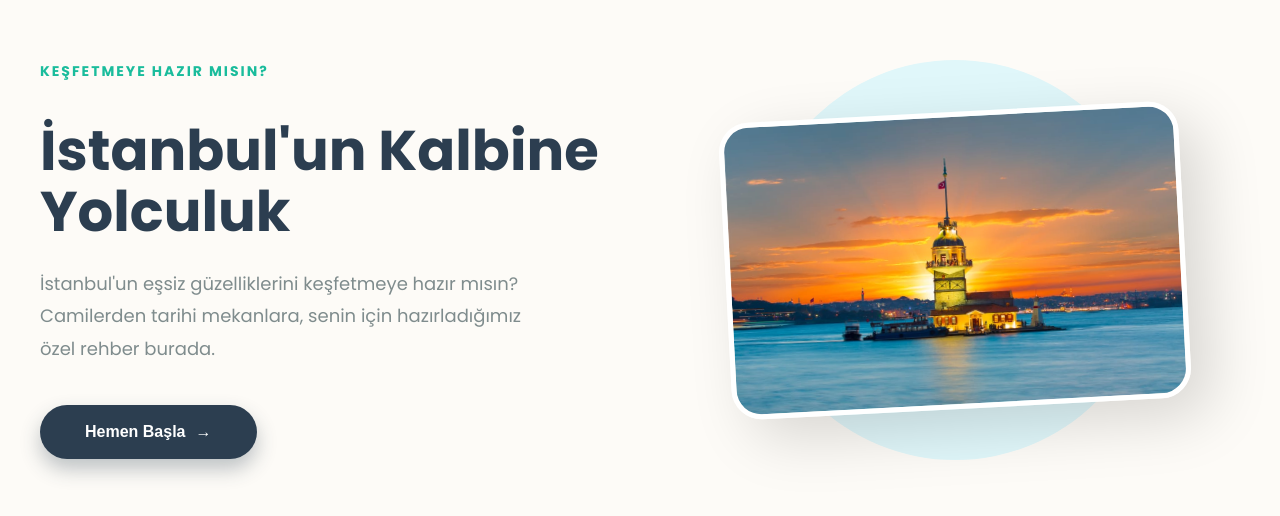
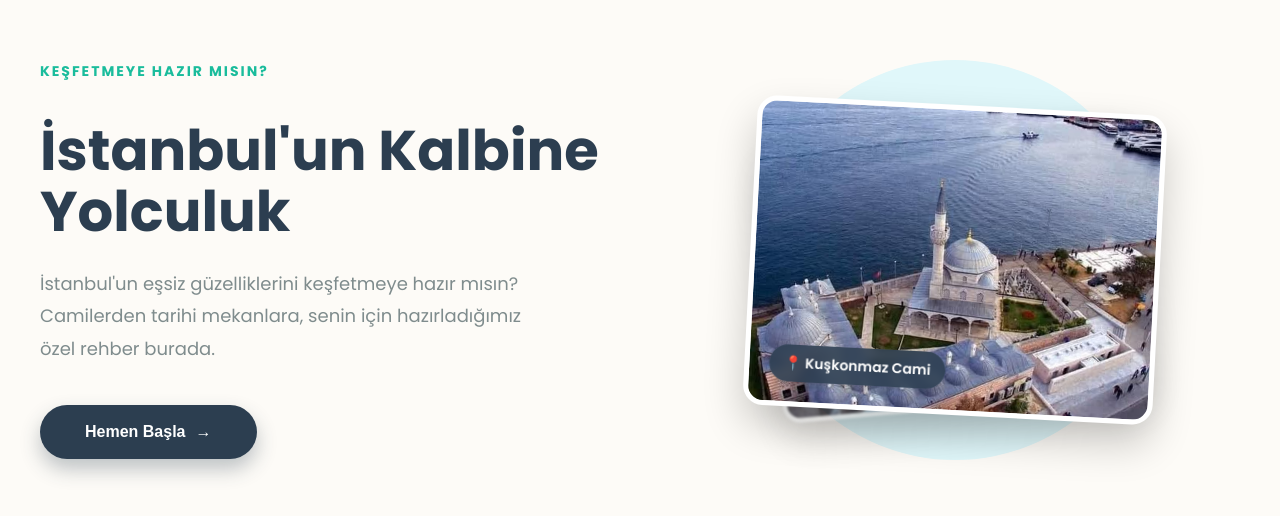
Before and after one commit to MEG-1453/My-Hobbies-Lab, a React (Vite) app in the folder react-learning-journey/travel-guide/: page / in a window 1280 px wide. Shown: the part 140-656 px from the top of the page. Built offline with nearby package versions, Linux system fonts and the light colour scheme.

Commit message:
Yeni eklemeler yapıldı ve yükleme animasyonu koyuldu

```diff
--- a/react-learning-journey/travel-guide/src/App.jsx
+++ b/react-learning-journey/travel-guide/src/App.jsx
@@ -4,11 +4,16 @@ import { places } from './Data'
 import Place from './components/Place'
 import './App.css' // CSS dosyanı import etmeyi unutma
 import Welcome from './components/Welcome'
+import Loading from './components/Loading' // YENİ: Loading bileşenini ekledik
 
 function App() {
 
   // Ekran kontrolü için yeni bir state (Değişken)
   const [showWelcome, setShowWelcome] = useState(true);
+
+  // YENİ: Yükleme ekranını kontrol edecek state
+  const [isLoading, setIsLoading] = useState(false);
+
   // Arama kelimesini tutacak state (değişken)
   const [query, setQuery] = useState("");
   // SEÇİLEN YERLERİ TUTACAK STATE (DİZİ)
@@ -51,9 +56,28 @@ function App() {
     window.open(baseUrl + "/" + destinationPath, "_blank");
   };
 
+  // YENİ: Uygulamayı başlatan ve Loading ekranını devreye sokan fonksiyon
+  const handleStartApp = () => {
+    // 1. Karşılama ekranını kapat
+    setShowWelcome(false);
+    // 2. Yükleme ekranını aç
+    setIsLoading(true);
+
+    // 3. 2 saniye bekle ve yükleme ekranını kapatıp ana ekrana geç
+    setTimeout(() => {
+        setIsLoading(false);
+    }, 2000);
+  };
+
   // EĞER showWelcome TRUE İSE SADECE KARŞILAMA EKRANINI GÖSTER
   if (showWelcome) {
-    return <Welcome onStart={() => setShowWelcome(false)} />
+    // onStart tetiklendiğinde artık handleStartApp çalışacak
+    return <Welcome onStart={handleStartApp} />
+  }
+
+  // YENİ: EĞER isLoading TRUE İSE YÜKLEME EKRANINI GÖSTER
+  if (isLoading) {
+    return <Loading />
   }
 
   return (
--- a/react-learning-journey/travel-guide/src/Data.jsx
+++ b/react-learning-journey/travel-guide/src/Data.jsx
@@ -5,6 +5,8 @@ import Medine from './images/medine.jpg';
 import Mekke from './images/mekke.jpg';
 import Metokati from './images/metokati-kabri.jpg';
 import YerAlti from './images/yer_alti.png'
+import Galata from './images/Galata.jpg'
+import KizKulesi from './images/Kız-kulesi.jpg'
 
 export const places = [
     {
@@ -55,6 +57,20 @@ export const places = [
         description: "Lorem ipsum dolor sit, amet consectetur adipisicing elit. Id consectetur debitis obcaecati assumenda soluta molestias quisquam dicta nemo iste reprehenderit!",
         link: "https://share.google/9SjPB5jgeiKBbLFOp",
         image: Medine
+    },
+    {
+        id: 8,
+        title: "Galata Kulesi",
+        description: "Lorem ipsum dolor sit, amet consectetur adipisicing elit. Id consectetur debitis obcaecati assumenda soluta molestias quisquam dicta nemo iste reprehenderit!",
+        link: "https://share.google/81AAZjpW2bjy9Vbrr",
+        image: Galata
+    },
+    {
+        id: 9,
+        title: "Kız Kulesi",
+        description: "Lorem ipsum dolor sit, amet consectetur adipisicing elit. Id consectetur debitis obcaecati assumenda soluta molestias quisquam dicta nemo iste reprehenderit!",
+        link: "https://share.google/OzQ3MJTlTy7INbUKs",
+        image: KizKulesi
     }
 
 ];
--- /dev/null
+++ b/react-learning-journey/travel-guide/src/components/Loading.jsx
@@ -0,0 +1,28 @@
+import React from 'react'
+import '../css/Loading.css'
+
+function Loading() {
+  return (
+    <div className="loading-container">
+      <div className="loading-content">
+
+        {/* Uçak İkonu ve Animasyonu */}
+        <div className="plane-wrapper">
+            <span className="plane-icon">✈️</span>
+        </div>
+
+        {/* Yazılar */}
+        <h2>Rotanız Hazırlanıyor...</h2>
+        <p>İstanbul'un eşsiz mekanları listeleniyor</p>
+
+        {/* İlerleme Çubuğu (Loading Bar) */}
+        <div className="progress-bar-container">
+            <div className="progress-bar"></div>
+        </div>
+
+      </div>
+    </div>
+  )
+}
+
+export default Loading
--- a/react-learning-journey/travel-guide/src/components/Welcome.jsx
+++ b/react-learning-journey/travel-guide/src/components/Welcome.jsx
@@ -1,16 +1,34 @@
-import React from 'react'
+import React, { useState } from 'react'
 import '../css/Welcome.css'
-// Örnek olarak elindeki resimlerden birini import ettim.
-// İstersen buraya 'welcome.jpg' diye yeni bir resim ekleyip onu çağırabilirsin.
-import WelcomeImage from '../images/kız-kulesi.jpg'
-// Header'ı buradan kaldırdım çünkü Welcome ekranı genelde fullscreen olur ve menü içermez.
-// Kullanıcı 'Başla' dediğinde ana ekrana ve menüye ulaşır.
+// Data'daki yerleri import ediyoruz ki resimlerini kullanalım
+import { places } from '../Data'
 
 function Welcome({ onStart }) {
+    // Hangi kartın en üstte olduğunu tutan state (0'dan başlar)
+    const [activeIndex, setActiveIndex] = useState(0);
+    // Animasyonun çalışıp çalışmadığını kontrol eden state
+    const [isAnimating, setIsAnimating] = useState(false);
+
+    // Karta tıklama fonksiyonu
+    const handleCardClick = () => {
+        if (isAnimating) return; // Zaten animasyon varsa tekrar basamasın
+
+        setIsAnimating(true); // Animasyonu başlat (Kartı uçur)
+
+        // 0.3 saniye (CSS süresi kadar) bekle, sonra sıradaki karta geç
+        setTimeout(() => {
+            // Modulo (%) operatörü ile döngü sağlarız. Sona gelince başa döner.
+            setActiveIndex((prevIndex) => (prevIndex + 1) % places.length);
+            setIsAnimating(false); // Animasyonu bitir, yeni kart yerine otursun
+        }, 600);
+    };
+
+    // Şu anki ve bir sonraki kartın bilgilerini alalım
+    const currentPlace = places[activeIndex];
+    const nextPlace = places[(activeIndex + 1) % places.length];
+
     return (
         <div className='welcome-wrapper'>
-            {/* Arka plan görseli için css kullanacağız ama görseli buradan prop olarak da geçebiliriz */}
-
             <div className='welcome-container'>
                 <div className='welcome-content'>
                     <div className='welcome-text'>
@@ -22,10 +40,31 @@ function Welcome({ onStart }) {
                             <span className="arrow">→</span>
                         </button>
                     </div>
-                    <div className='welcome-image-box'>
-                        {/* Görsel etrafına dekoratif elementler ekledik CSS ile */}
-                        <img src={WelcomeImage} alt="İstanbul Karşılama" />
+
+                    {/* --- DEĞİŞEN KISIM: KART DESTESİ ALANI --- */}
+                    <div className='welcome-image-box' onClick={handleCardClick}>
+
+                        {/* 1. ARKADAKİ KART (Sıradaki Resim) */}
+                        {/* Bu kart sabit durur, öndeki gidince bu görünür olur */}
+                        {/* --- DEĞİŞEN KISIM: Back Card'a da animasyon sınıfı ekledik --- */}
+                        <div className={`card-stack-item back-card ${isAnimating ? 'slide-in' : ''}`}>
+                            <img src={nextPlace.image} alt="Next Place" />
+                        </div>
+
+                        {/* 2. ÖNDEKİ KART (Şu anki Resim) */}
+                        {/* isAnimating true ise 'slide-out' sınıfını ekle */}
+                        <div className={`card-stack-item top-card ${isAnimating ? 'slide-out' : ''}`}>
+                            <img src={currentPlace.image} alt={currentPlace.title} />
+
+                            {/* İsteğe bağlı: Resmin üzerine küçük bir etiket */}
+                            <div className="card-badge">
+                                📍 {currentPlace.title}
+                            </div>
+                        </div>
+
                     </div>
+                    {/* --- DEĞİŞEN KISIM SONU --- */}
+
                 </div>
             </div>
         </div>
--- /dev/null
+++ b/react-learning-journey/travel-guide/src/css/Loading.css
@@ -0,0 +1,86 @@
+.loading-container {
+    position: fixed;
+    top: 0;
+    left: 0;
+    width: 100%;
+    height: 100vh;
+    background-color: #fdfbf7; /* Ana temanla uyumlu zemin */
+    display: flex;
+    justify-content: center;
+    align-items: center;
+    z-index: 9999;
+    font-family: 'Poppins', sans-serif;
+}
+
+.loading-content {
+    text-align: center;
+    animation: fadeIn 0.5s ease;
+}
+
+/* Uçak Animasyonu */
+.plane-wrapper {
+    font-size: 60px;
+    margin-bottom: 20px;
+    display: inline-block;
+    animation: bouncePlane 2s infinite ease-in-out;
+}
+
+.plane-icon {
+    display: block;
+    transform: rotate(-45deg); /* Uçağın burnunu yukarı çevir */
+}
+
+/* Yazı Stilleri */
+.loading-content h2 {
+    color: #2c3e50;
+    font-size: 28px;
+    margin-bottom: 10px;
+    font-weight: 700;
+}
+
+.loading-content p {
+    color: #7f8c8d;
+    font-size: 16px;
+    margin-bottom: 30px;
+}
+
+/* İlerleme Çubuğu Kapsayıcısı */
+.progress-bar-container {
+    width: 300px;
+    height: 6px;
+    background-color: #e0e0e0;
+    border-radius: 10px;
+    overflow: hidden;
+    margin: 0 auto;
+    position: relative;
+}
+
+/* Hareketli Çubuk */
+.progress-bar {
+    width: 50%; /* Başlangıç genişliği, animasyonla değişecek */
+    height: 100%;
+    background: linear-gradient(90deg, #1abc9c, #16a085);
+    border-radius: 10px;
+    position: absolute;
+    left: 0;
+    top: 0;
+    animation: loadingFill 2s ease-in-out forwards;
+}
+
+/* ANİMASYONLAR */
+@keyframes bouncePlane {
+    0%, 100% { transform: translateY(0); }
+    50% { transform: translateY(-20px); }
+}
+
+@keyframes loadingFill {
+    0% { width: 0%; }
+    40% { width: 40%; }
+    70% { width: 60%; }
+    100% { width: 100%; }
+}
+
+@keyframes fadeIn {
+    from { opacity: 0; }
+    to { opacity: 1; }
+}
--- a/react-learning-journey/travel-guide/src/css/Welcome.css
+++ b/react-learning-journey/travel-guide/src/css/Welcome.css
@@ -1,3 +1,6 @@
+/* =========================================
+   1. GENEL SAYFA DÜZENİ (LAYOUT)
+   ========================================= */
 .welcome-wrapper {
     width: 100%;
     height: 100vh;
@@ -21,11 +24,14 @@
     display: flex;
     align-items: center;
     justify-content: space-between;
-    gap: 60px;
+    gap: 60px; /* Yazı ve resim arasındaki boşluk */
 }
 
+/* =========================================
+   2. YAZI ALANI (TEXT SECTION) - KAYBOLAN KISIM BURASIYDI
+   ========================================= */
 .welcome-text {
-    flex: 1;
+    flex: 1; /* Ekranın yarısını kapla */
     animation: fadeInUp 1s ease-out;
 }
 
@@ -55,6 +61,7 @@
     max-width: 90%;
 }
 
+/* BUTON STİLLERİ */
 .btn-start {
     padding: 18px 45px;
     font-size: 16px;
@@ -85,15 +92,22 @@
     transform: translateX(5px);
 }
 
+/* =========================================
+   3. RESİM ALANI (KART DESTESİ EFEKTİ)
+   ========================================= */
 .welcome-image-box {
-    flex: 1;
+    flex: 1; /* Ekranın diğer yarısını kapla */
     position: relative;
     display: flex;
     justify-content: center;
+    align-items: center;
+    height: 450px; /* Kartların sığacağı yükseklik */
+    cursor: pointer;
+    perspective: 1000px;
     animation: fadeInRight 1s ease-out;
 }
 
-/* Resmin arkasındaki dekoratif daire */
+/* Arkadaki dekoratif daire */
 .welcome-image-box::before {
     content: '';
     position: absolute;
@@ -101,28 +115,83 @@
     height: 400px;
     background-color: #e0f7fa;
     border-radius: 50%;
-    z-index: -1;
+    z-index: 0;
     top: 50%;
     left: 50%;
     transform: translate(-50%, -50%);
 }
 
-.welcome-image-box img {
+/* Genel Kart Yapısı */
+.card-stack-item {
+    position: absolute;
     width: 100%;
-    max-width: 450px;
-    border-radius: 30px;
-    box-shadow: 20px 20px 60px rgba(0,0,0,0.15);
-    /* Hafif yamuk duruş iptal edildi, daha modern ve temiz duruş: */
-    transform: rotate(-3deg);
-    transition: transform 0.5s ease;
+    max-width: 400px;
+    height: 300px;
+    border-radius: 20px;
+    box-shadow: 0 20px 40px rgba(0,0,0,0.2);
     border: 5px solid white;
+    overflow: hidden;
+    transition: all 0.3s ease;
+    background-color: white; /* Resim yüklenmezse beyaz zemin */
 }
 
-.welcome-image-box:hover img {
-    transform: rotate(0deg) scale(1.02);
+.card-stack-item img {
+    width: 100%;
+    height: 100%;
+    object-fit: cover;
+    pointer-events: none;
+    display: block; /* Resim altındaki boşluğu siler */
 }
 
-/* ANİMASYONLAR */
+/* ARKADAKİ KART (Gelecek Olan) */
+.back-card {
+    z-index: 1;
+    transform: scale(0.9) rotate(-5deg) translateY(10px);
+    opacity: 0.7;
+    filter: blur(1px);
+}
+
+/* ÖNDEKİ KART (Aktif Olan) */
+.top-card {
+    z-index: 2;
+    transform: scale(1) rotate(3deg);
+    cursor: grab;
+}
+
+/* Hover Efekti */
+.welcome-image-box:hover .top-card {
+    transform: scale(1.05) rotate(0deg);
+}
+
+/* Tıklama Animasyonu (Sağa Uçurma) */
+.slide-out {
+    animation: flyOut 0.6s forwards ease-in;
+}
+
+/* --- TIKLAMA ANİMASYONU 2: Arkadaki Kartın Gelişi (YENİ) --- */
+.slide-in {
+    /* Öndeki kartla aynı sürede (0.6s) çalışsın */
+    animation: moveUp 0.6s forwards cubic-bezier(0.2, 0.8, 0.2, 1);
+}
+
+/* Kart Üzerindeki İsim Etiketi */
+.card-badge {
+    position: absolute;
+    bottom: 20px;
+    left: 20px;
+    background: rgba(44, 62, 80, 0.85);
+    backdrop-filter: blur(5px);
+    color: white;
+    padding: 8px 15px;
+    border-radius: 20px;
+    font-size: 14px;
+    font-weight: 600;
+    box-shadow: 0 4px 10px rgba(0,0,0,0.2);
+}
+
+/* =========================================
+   4. ANİMASYONLAR (KEYFRAMES)
+   ========================================= */
 @keyframes fadeInUp {
     from { opacity: 0; transform: translateY(40px); }
     to { opacity: 1; transform: translateY(0); }
@@ -133,29 +202,70 @@
     to { opacity: 1; transform: translateX(0); }
 }
 
-/* MOBİL UYUMLULUK (Responsive) */
+@keyframes flyOut {
+    0% {
+        transform: scale(1) rotate(0deg);
+        opacity: 1;
+    }
+    100% {
+        transform: translateX(200px) rotate(45deg) scale(0.8);
+        opacity: 0;
+    }
+}
+
+/* YENİ: Arkadan Öne Gelme Keyframe'i */
+@keyframes moveUp {
+    0% {
+        /* Arkadaki kartın normal duruşu */
+        transform: scale(0.9) rotate(-5deg) translateY(10px);
+        opacity: 0.7;
+        filter: blur(1px);
+    }
+    100% {
+        /* Öndeki kartın normal duruşu (Yerine geçiyor) */
+        transform: scale(1) rotate(3deg); /* Top-card'ın duruş açısı */
+        opacity: 1;
+        filter: blur(0);
+    }
+}
+
+/* =========================================
+   5. MOBİL UYUMLULUK (RESPONSIVE)
+   ========================================= */
 @media (max-width: 900px) {
     .welcome-content {
         flex-direction: column-reverse; /* Mobilde resmi üste, yazıyı alta al */
         text-align: center;
         gap: 40px;
+        justify-content: center;
     }
 
     .welcome-text h1 {
-        font-size: 36px;
+        font-size: 32px; /* Başlığı küçült */
     }
 
     .welcome-text p {
+        font-size: 16px;
         margin-left: auto;
         margin-right: auto;
     }
 
     .btn-start {
-        margin: 0 auto;
+        margin: 0 auto; /* Butonu ortala */
     }
 
-    .welcome-image-box img {
-        max-width: 80%;
-        transform: rotate(0);
+    .welcome-image-box {
+        height: 350px;
+        width: 100%; /* Genişliği tam yap */
+    }
+
+    .card-stack-item {
+        max-width: 80%; /* Kartlar ekranın %80'ini kaplasın */
+        height: 250px;
+    }
+
+    .welcome-image-box::before {
+        width: 300px; /* Arkadaki daireyi küçült */
+        height: 300px;
     }
 }
```
Also changed, not shown: react-learning-journey/travel-guide/src/images/Galata.jpg (added).
